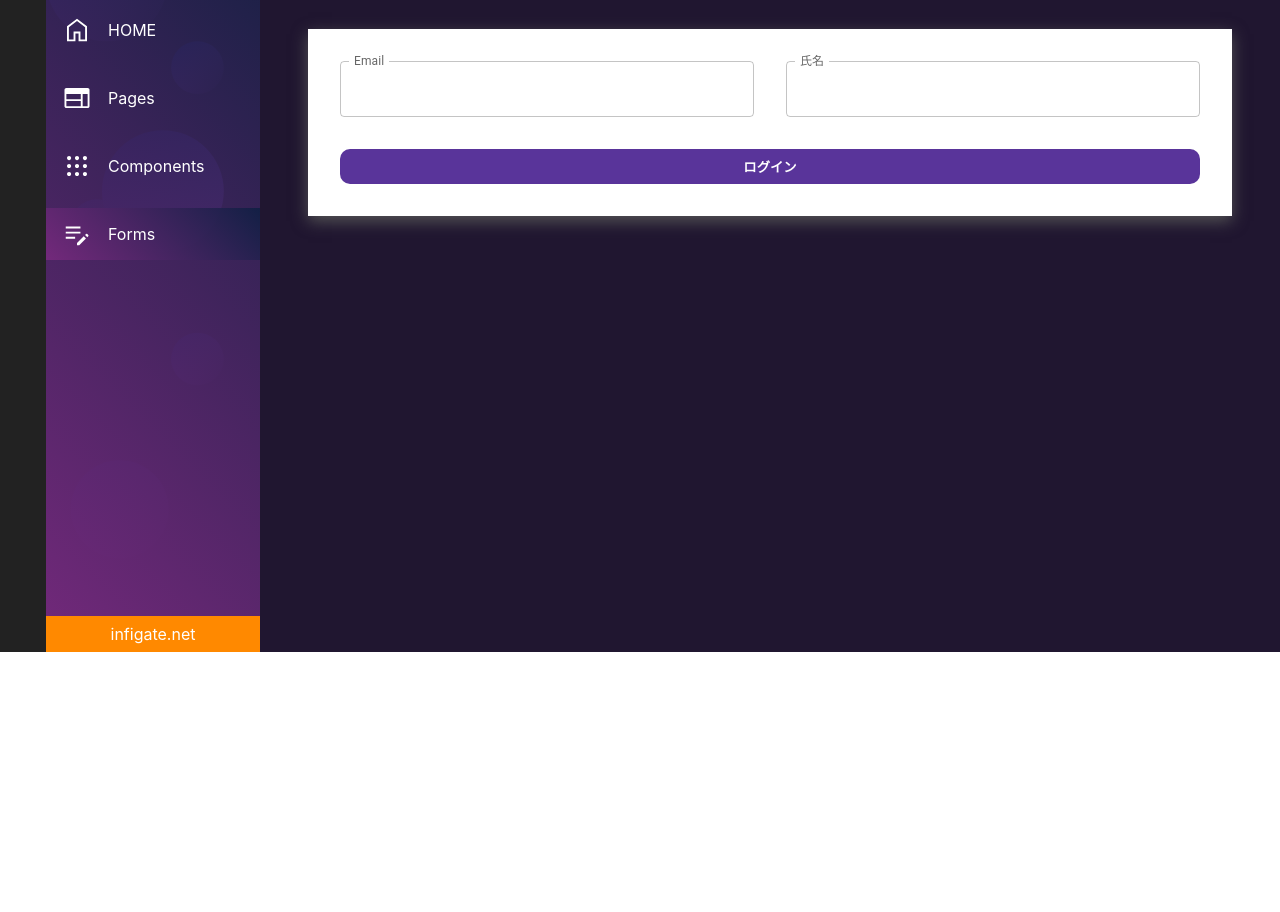
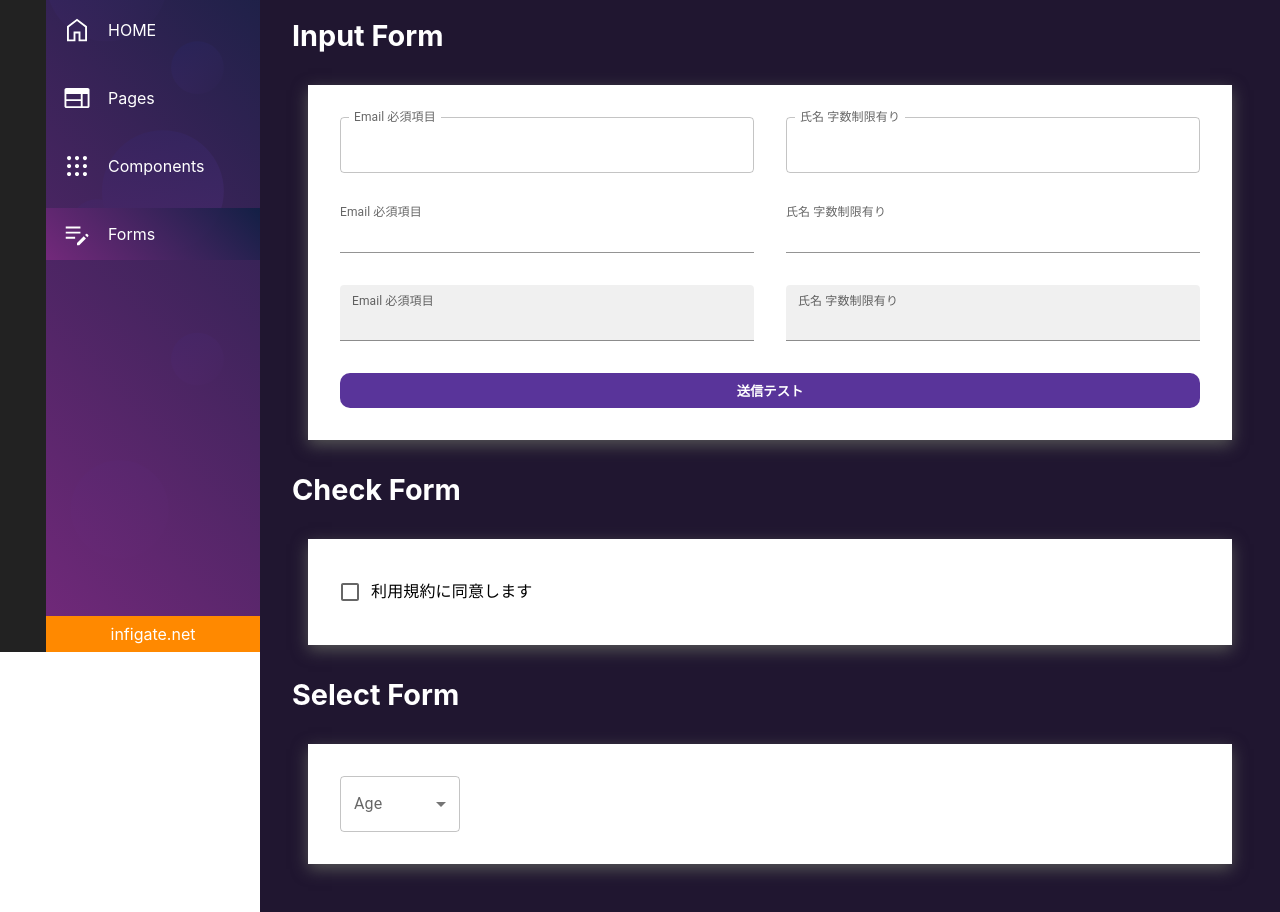
Before and after one commit to Infigate/styleguide, a React (Create React App) app: page /forms in a window 1280 px wide. Shown: the part 148-1060 px from the top of the page. Before the commit the page ends 800 px from the top, so only its background shows below. Built offline with nearby package versions, Linux system fonts and the light colour scheme.

Commit message:
add components

```diff
--- /dev/null
+++ b/src/components/commons/FormCheckBox.tsx
@@ -0,0 +1,33 @@
+import { Control, FieldErrors, Controller } from 'react-hook-form';
+import { useController } from 'react-hook-form';
+
+import * as React from 'react';
+import FormControlLabel from '@mui/material/FormControlLabel';
+import Checkbox from '@mui/material/Checkbox';
+
+type Props = {
+  label: string;
+  name: string;
+  control: Control<any>;
+  rules?: Record<string, unknown>;
+};
+
+const FormCheckBox: React.FC<Props> = ({ label, name, control, rules }) => {
+  const {
+    field: { ref, ...inputProps },
+  } = useController({
+    name,
+    control,
+    rules,
+    defaultValue: false,
+  });
+
+  return (
+    <FormControlLabel
+      control={<Checkbox {...inputProps} inputRef={ref} />}
+      label={label}
+    />
+  );
+};
+
+export default FormCheckBox;
--- a/src/components/commons/FormInput.tsx
+++ b/src/components/commons/FormInput.tsx
@@ -13,6 +13,7 @@ type Props = {
   name: string;
   rules: Record<string, unknown>;
   errors: FieldErrors<FormData> | any;
+  variant?: 'outlined' | 'standard' | 'filled' | undefined;
 };
 
 const messages: any = {
@@ -28,6 +29,7 @@ const FormInput: React.FC<Props> = ({
   name,
   rules,
   errors,
+  variant = 'outlined',
 }) => {
   console.log(errors[name]);
 
@@ -41,7 +43,7 @@ const FormInput: React.FC<Props> = ({
           InputLabelProps={{ shrink: true }}
           label={label}
           type={type}
-          variant="outlined"
+          variant={variant}
           fullWidth
           error={!!errors[name]}
           helperText={errors[name] ? messages[errors[name].type] : null}
--- /dev/null
+++ b/src/components/commons/FormSelect.tsx
@@ -0,0 +1,48 @@
+import * as React from 'react';
+import Box from '@mui/material/Box';
+import InputLabel from '@mui/material/InputLabel';
+import MenuItem from '@mui/material/MenuItem';
+import FormControl from '@mui/material/FormControl';
+import Select, { SelectChangeEvent } from '@mui/material/Select';
+import { UseFormRegisterReturn, FieldValues, Control } from 'react-hook-form';
+
+interface Props {
+  label: string;
+  name: string;
+  control: any;
+  rules?: Object;
+  register: any;
+}
+
+const FormSelect: React.FC<Props> = ({
+  label,
+  name,
+  control,
+  rules,
+  register,
+}) => {
+  return (
+    <Box sx={{ minWidth: 120 }}>
+      <FormControl fullWidth>
+        <InputLabel id={`${name}-label`}>{label}</InputLabel>
+        <Select
+          labelId={`${name}-label`}
+          id={name}
+          {...register(name, rules)}
+          onChange={(e: SelectChangeEvent) => {
+            control.onChange(name, e.target.value);
+          }}
+        >
+          <MenuItem value="">
+            <em>None</em>
+          </MenuItem>
+          <MenuItem value={10}>Ten</MenuItem>
+          <MenuItem value={20}>Twenty</MenuItem>
+          <MenuItem value={30}>Thirty</MenuItem>
+        </Select>
+      </FormControl>
+    </Box>
+  );
+};
+
+export default FormSelect;
--- a/src/components/commons/Index.tsx
+++ b/src/components/commons/Index.tsx
@@ -11,6 +11,8 @@ import ButtonClear from 'components/commons/ButtonClear';
 import Badge from 'components/commons/Badge';
 import Paper from 'components/commons/Paper';
 import FormInput from 'components/commons/FormInput';
+import FormCheckBox from 'components/commons/FormCheckBox';
+import FormSelect from 'components/commons/FormSelect';
 import { SnackBarWrapper } from 'components/commons/SnackBarWrapper';
 
 export {
@@ -27,5 +29,7 @@ export {
   ButtonClear,
   Paper,
   FormInput,
+  FormCheckBox,
+  FormSelect,
   SnackBarWrapper,
 };
--- a/src/components/commons/Paper.tsx
+++ b/src/components/commons/Paper.tsx
@@ -13,6 +13,14 @@ const Container = styled.div<{
       background: ${Colors('White')};
       &:hover {
         background: ${Colors('White')};
+      }
+    `}
+  ${({ theme }) =>
+    theme === 'dark' &&
+    `
+      background: ${Colors('Dark')};
+      &:hover {
+        background: ${Colors('Dark')};
       }
     `}
   box-shadow: 0px 5px 15px 0px #555;
--- a/src/pages/Components.tsx
+++ b/src/pages/Components.tsx
@@ -255,6 +255,12 @@ const Components: React.FC = () => {
           />
         </Common.Card>
       </Common.HStack>
+
+      <Common.Typography type="h2" text="Paper" margin="2rem 0" />
+      <Common.HStack gap="1rem" align="center" margin="2rem">
+        <Common.Paper theme="light">light paper</Common.Paper>
+        <Common.Paper theme="dark">dark paper</Common.Paper>
+      </Common.HStack>
     </MainLayout>
   );
 };
--- a/src/pages/Forms.tsx
+++ b/src/pages/Forms.tsx
@@ -5,8 +5,9 @@ import MainLayout from 'layouts/MainLayout';
 import * as Common from 'components/commons/Index';
 
 type FormValues = {
-  email: string;
-  name: string;
+  email?: string;
+  name?: string;
+  age?: number;
 };
 
 const Forms: React.FC = () => {
@@ -14,6 +15,7 @@ const Forms: React.FC = () => {
   const {
     control,
     handleSubmit,
+    register,
     formState: { errors },
   } = useForm<FormValues>({
     mode: 'onChange',
@@ -30,13 +32,18 @@ const Forms: React.FC = () => {
   return (
     <MainLayout myKey="forms">
       <Common.Typography type="h1" text="Forms" margin="0 0 2rem 0" />
+      <Common.Typography
+        type="p"
+        text="FormはMaterialUIを用いてreact-hook-formと組み合わせたサンプルとなります"
+        margin="0 0 2rem 0"
+      />
       <Common.Typography type="h2" text="Input Form" margin="2rem 0" />
       <Common.Paper theme="light" padding="2rem">
         <form onSubmit={handleSubmit(onSubmit)}>
           <Common.VStack gap="2rem">
             <Common.HStack gap="2rem">
               <Common.FormInput
-                label="Email"
+                label="Email 必須項目"
                 type="email"
                 control={control}
                 name="email"
@@ -44,8 +51,48 @@ const Forms: React.FC = () => {
                 errors={errors}
               />
               <Common.FormInput
-                label="氏名"
+                label="氏名 字数制限有り"
                 control={control}
+                name="name"
+                rules={{ required: true, minLength: 8, maxLength: 20 }}
+                errors={errors}
+              />
+            </Common.HStack>
+
+            <Common.HStack gap="2rem">
+              <Common.FormInput
+                label="Email 必須項目"
+                type="email"
+                control={control}
+                variant="standard"
+                name="email"
+                rules={{ required: true }}
+                errors={errors}
+              />
+              <Common.FormInput
+                label="氏名 字数制限有り"
+                control={control}
+                variant="standard"
+                name="name"
+                rules={{ required: true, minLength: 8, maxLength: 20 }}
+                errors={errors}
+              />
+            </Common.HStack>
+
+            <Common.HStack gap="2rem">
+              <Common.FormInput
+                label="Email 必須項目"
+                type="email"
+                control={control}
+                variant="filled"
+                name="email"
+                rules={{ required: true }}
+                errors={errors}
+              />
+              <Common.FormInput
+                label="氏名 字数制限有り"
+                control={control}
+                variant="filled"
                 name="name"
                 rules={{ required: true, minLength: 8, maxLength: 20 }}
                 errors={errors}
@@ -56,8 +103,41 @@ const Forms: React.FC = () => {
               type="submit"
               onClick={handleSubmit(onSubmit)}
             >
-              ログイン
+              送信テスト
             </Common.Button>
+          </Common.VStack>
+        </form>
+      </Common.Paper>
+
+      <Common.Typography type="h2" text="Check Form" margin="2rem 0" />
+      <Common.Paper theme="light" padding="2rem">
+        <form onSubmit={handleSubmit(onSubmit)}>
+          <Common.VStack gap="2rem">
+            <Common.HStack gap="2rem">
+              <Common.FormCheckBox
+                label="利用規約に同意します"
+                control={control}
+                name="terms"
+                rules={{ required: true }}
+              />
+            </Common.HStack>
+          </Common.VStack>
+        </form>
+      </Common.Paper>
+
+      <Common.Typography type="h2" text="Select Form" margin="2rem 0" />
+      <Common.Paper theme="light" padding="2rem">
+        <form onSubmit={handleSubmit(onSubmit)}>
+          <Common.VStack gap="2rem">
+            <Common.HStack gap="2rem">
+              <Common.FormSelect
+                label="Age"
+                name="age"
+                control={control}
+                rules={{ required: true }}
+                register={register}
+              />
+            </Common.HStack>
           </Common.VStack>
         </form>
       </Common.Paper>
```
